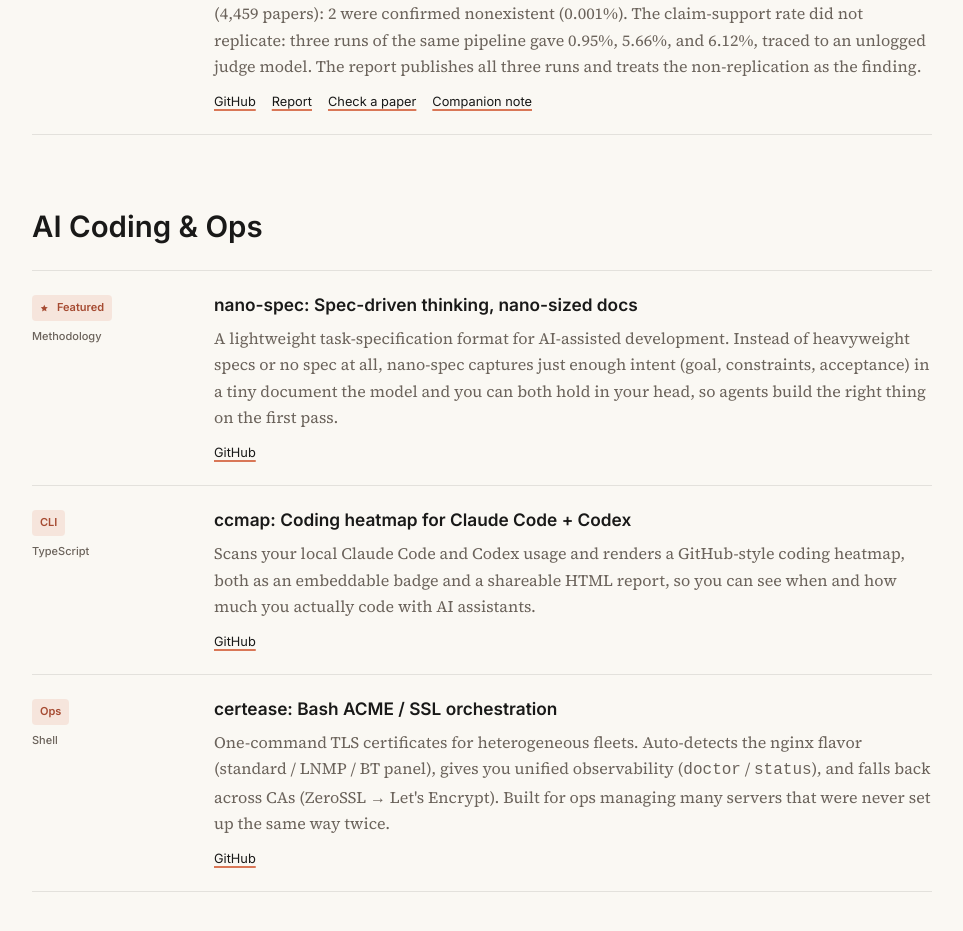
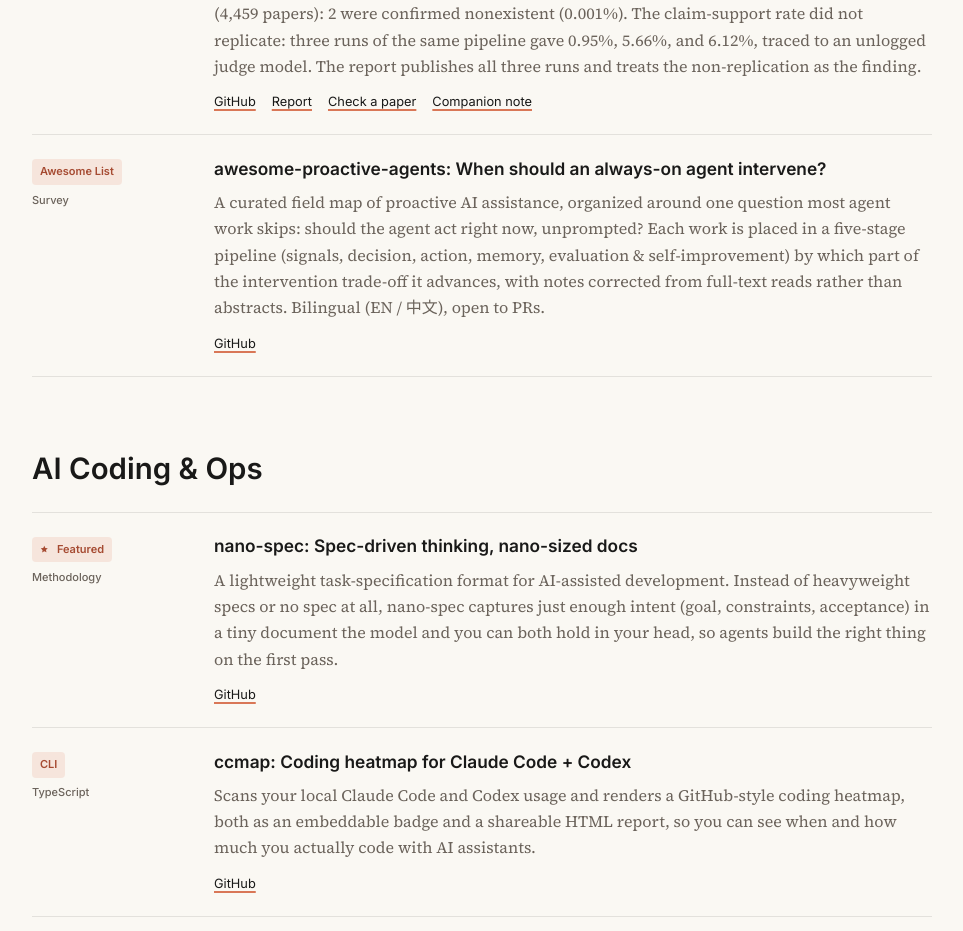
Before and after one commit to tao-hpu/tao-hpu.github.io, a Next.js app: page /opensource in a window 1280 px wide. Shown: the part 2280-3211 px from the top of the page, without its empty margins (158-1121 px from the left). Built offline with nearby package versions, Linux system fonts and the light colour scheme.

Commit message:
Add awesome-proactive-agents to Research Tools

```diff
--- a/app/opensource/page.tsx
+++ b/app/opensource/page.tsx
@@ -340,6 +340,40 @@
                 </div>
               </div>
             </div>
+
+            <div className="publication-simple-item">
+              <div className="publication-simple-meta">
+                <span className="venue-badge">Awesome List</span>
+                <span className="venue-badge venue-badge-secondary">Survey</span>
+              </div>
+              <div className="publication-simple-body">
+                <a
+                  className="publication-simple-title"
+                  href="https://github.com/tao-hpu/awesome-proactive-agents"
+                  target="_blank"
+                  rel="noopener noreferrer"
+                >
+                  awesome-proactive-agents: When should an always-on agent intervene?
+                </a>
+                <p className="publication-simple-tldr">
+                  A curated field map of proactive AI assistance, organized around one question most
+                  agent work skips: should the agent act right now, unprompted? Each work is placed in a
+                  five-stage pipeline (signals, decision, action, memory, evaluation &amp;
+                  self-improvement) by which part of the intervention trade-off it advances, with notes
+                  corrected from full-text reads rather than abstracts. Bilingual (EN / 中文), open to
+                  PRs.
+                </p>
+                <div className="publication-simple-links">
+                  <a
+                    href="https://github.com/tao-hpu/awesome-proactive-agents"
+                    target="_blank"
+                    rel="noopener noreferrer"
+                  >
+                    GitHub
+                  </a>
+                </div>
+              </div>
+            </div>
           </div>
         </section>
 
```
